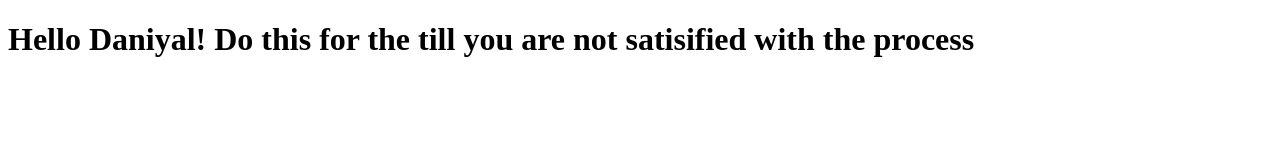
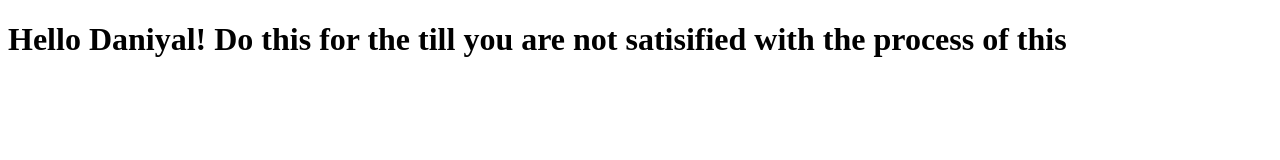
Before and after one commit to daniyalmm/coursera-test, a plain HTML site: page index.html in a window 1280 px wide. Drawn offline with Linux system fonts and the light colour scheme.

Commit message:
Small addition to our page content

```diff
--- a/index.html
+++ b/index.html
@@ -6,6 +6,6 @@
     <title>Hello World</title>
 </head>
 <body>
-    <H1>Hello Daniyal! Do this for the till you are not satisified with the process</H>
+    <H1>Hello Daniyal! Do this for the till you are not satisified with the process of this</H>
     </body>
 </html>
```
